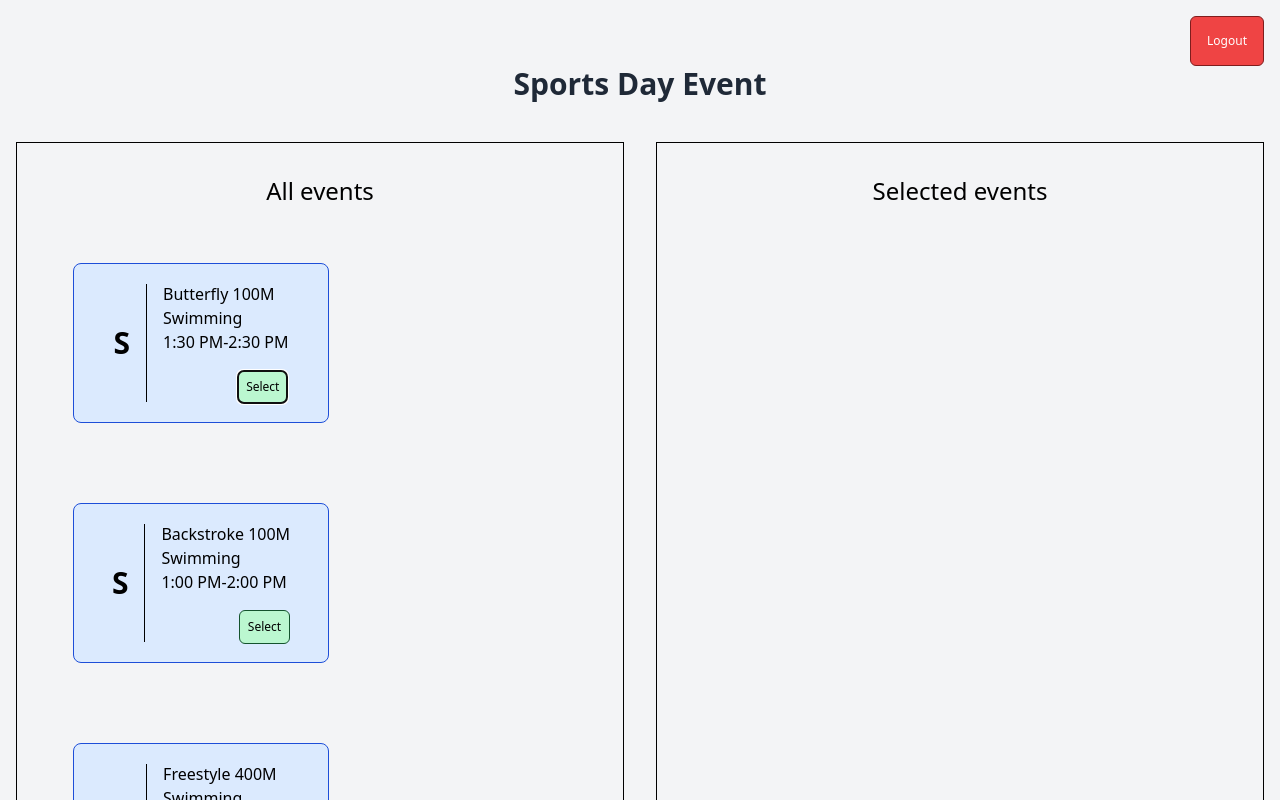
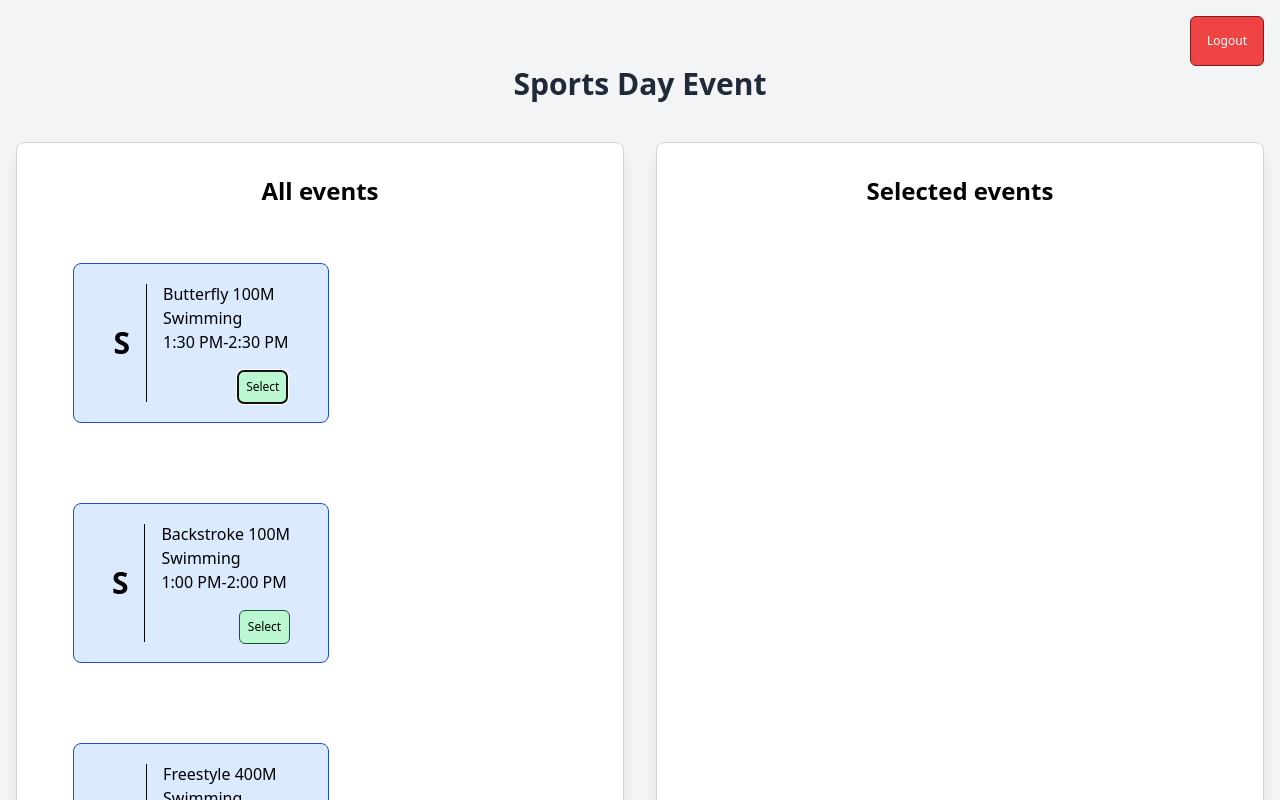
Before and after one commit to Leodicap99/sports-day-frontend, a React (Create React App) app: page /events in a window 1280 px wide. Shown: the top 800 px of the page. Built offline with nearby package versions, Linux system fonts and the light colour scheme; sample sign-in values are in the browser's storage.

Commit message:
css changes

```diff
--- a/src/components/Events.js
+++ b/src/components/Events.js
@@ -88,10 +88,11 @@ function Events() {
   return (
     <>
       <div className="flex flex-col lg:flex-row h-full">
-        <div className="border border-black m-4 p-4 lg:w-1/2">
-          <h1 className="text-2xl text-center z-10 p-4">All events</h1>
-          <div className="flex flex-wrap overflow-y-auto ">
-            {" "}
+        <div className="m-4 p-4 lg:w-1/2 shadow-lg rounded-lg border border-gray-300 bg-white">
+          <h1 className="text-2xl text-center z-10 p-4 font-semibold">
+            All events
+          </h1>
+          <div className="flex flex-wrap overflow-y-auto">
             {events.map((event) => (
               <EventBox
                 key={event.id}
@@ -105,10 +106,12 @@ function Events() {
             ))}
           </div>
         </div>
-        <div className="border border-black m-4 p-4 lg:w-1/2">
-          <h1 className="text-2xl text-center  z-10 p-4">Selected events</h1>
-          <div className="flex flex-wrap overflow-y-auto ">
-            {" "}
+
+        <div className="m-4 p-4 lg:w-1/2 shadow-lg rounded-lg border border-gray-300 bg-white">
+          <h1 className="text-2xl text-center z-10 p-4 font-semibold">
+            Selected events
+          </h1>
+          <div className="flex flex-wrap overflow-y-auto">
             {selectedEvents.map((event) => (
               <EventBox
                 key={event.id}
@@ -119,6 +122,7 @@ function Events() {
             ))}
           </div>
         </div>
+
         <Snackbar
           anchorOrigin={{ vertical: "top", horizontal: "right" }}
           open={errorToast}
```
Also changed, not shown: package.json (+7 -0 lines).
